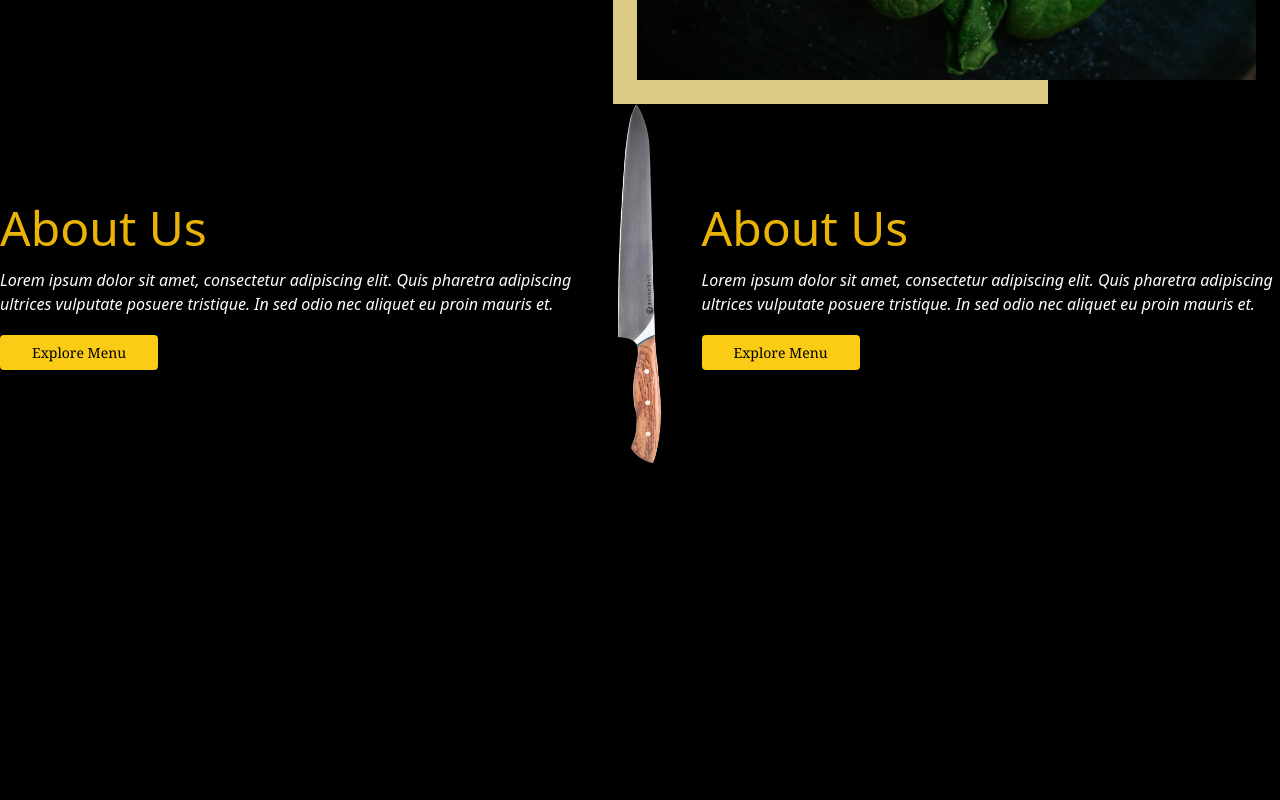
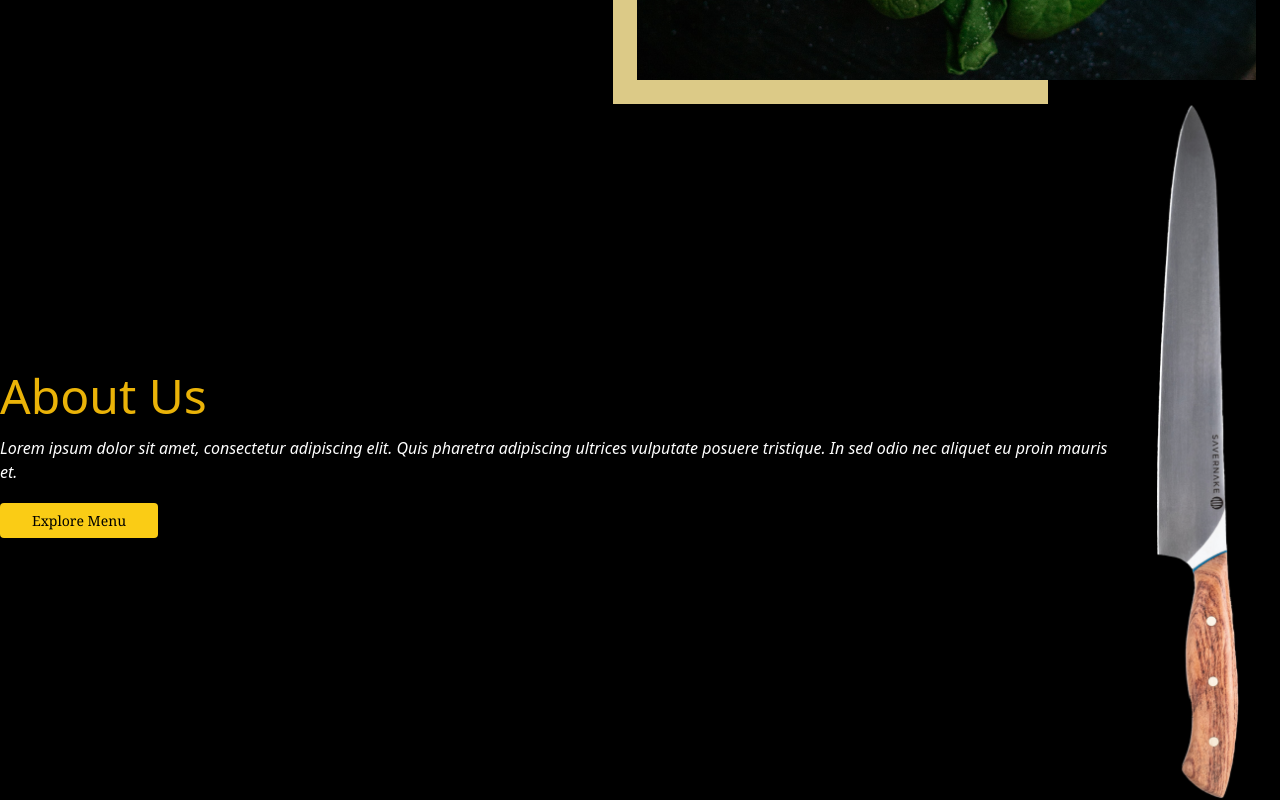
Before and after one commit to jasmina001/AuroTaste, a website: page public/index.html in a window 1280 px wide. Shown: the part 742-1542 px from the top of the page. Before the commit the page ends 1206 px from the top, so only its background shows below. Drawn offline with Linux system fonts and the light colour scheme.

```diff
--- a/public/index.html
+++ b/public/index.html
@@ -98,20 +98,7 @@
         <div>
             <img src="/assets/savernake-knives-f4jl2ezowuM-unsplash 2.png">
         </div>
-        <div>
-            <h1 class="text-yellow-500  text-5xl mb-4">
-                About Us
-            </h1>
-            <i class="text-white">Lorem ipsum dolor sit amet, consectetur adipiscing elit. Quis pharetra adipiscing
-                ultrices vulputate
-                posuere tristique. In sed odio nec aliquet eu proin mauris et.</i>
-            <br>
-            <div>.</div>
-            <a href="#"
-                class="px-8 py-2 text-sm font-serif text-black bg-yellow-400 rounded hover:bg-yellow-200 mt-10">Explore
-                Menu</a>
-        </div>
-    </section>
+
 
 <div>
 
```
